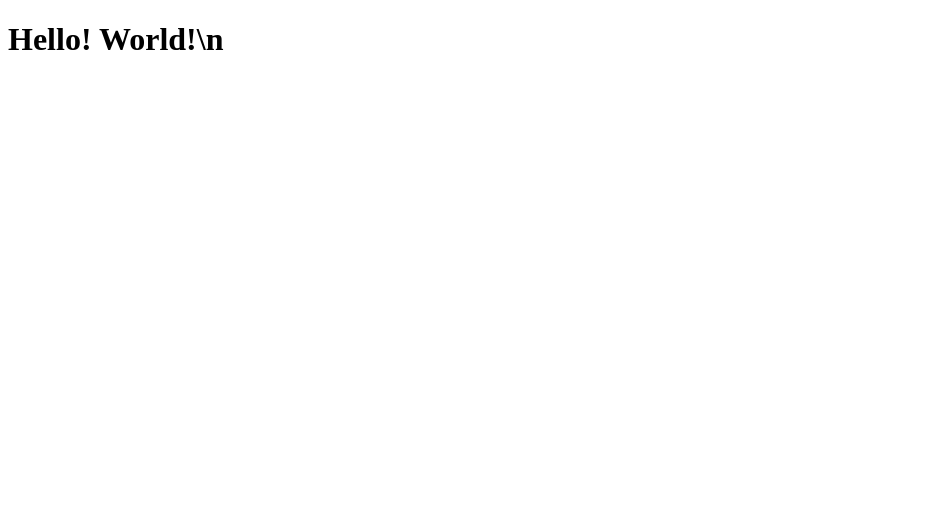
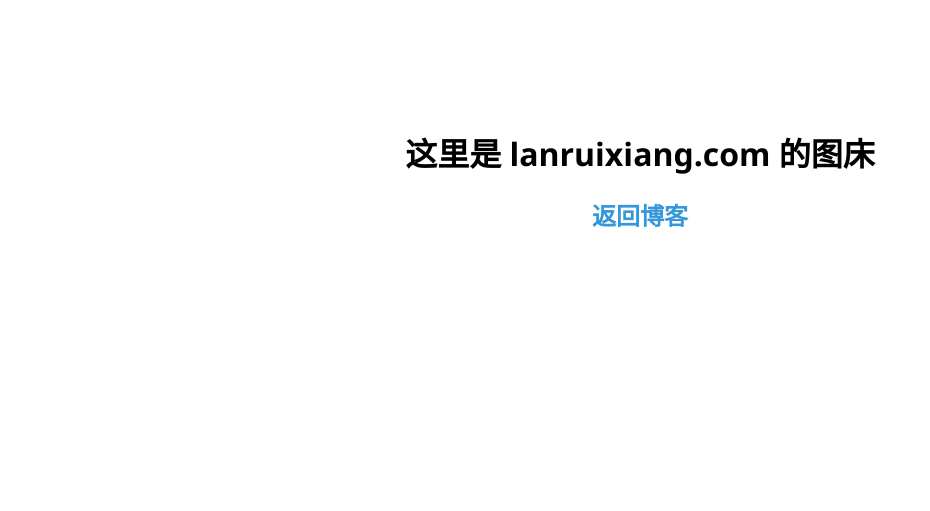
Before and after one commit to lanruixiang200911/img, a plain HTML site: page index.html in a window 1280 px wide. Shown: the whole page, without its empty margins (0-930 px from the left). Drawn offline with Linux system fonts and the light colour scheme.

Commit message:
Update index.html

```diff
--- a/index.html
+++ b/index.html
@@ -3,9 +3,23 @@
 <head>
     <meta charset="UTF-8">
     <meta name="viewport" content="width=device-width, initial-scale=1.0">
-    <title>Document</title>
+    <title>lanruixiang</title>
+    <link rel="shortcut icon" href="https://lanruixiang.com/favicon.ico" type="image/x-icon">
+    <style>
+        h1,h2{
+            font-family:'Segoe UI', Tahoma, Geneva, Verdana, sans-serif;
+        }
+        a{
+            color: #3498db;
+            text-decoration: none;
+        }
+    </style>
 </head>
 <body>
-    <h1>Hello! World!\n</h1>
+    <div style="text-align: center;height: 500px;">
+        <div style="height: 100px;"></div>
+        <h1>这里是 lanruixiang.com 的图床</h1>
+        <h2><a href="https://lanruixiang.com">返回博客</a></h2>
+    </div>
 </body>
 </html>
```
